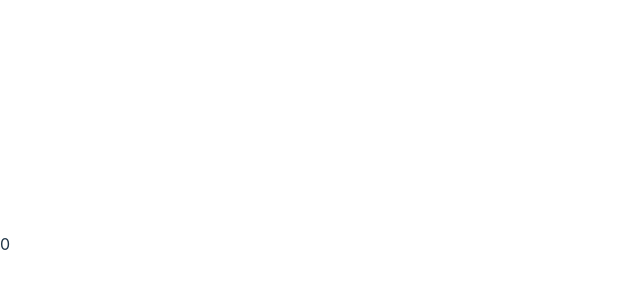
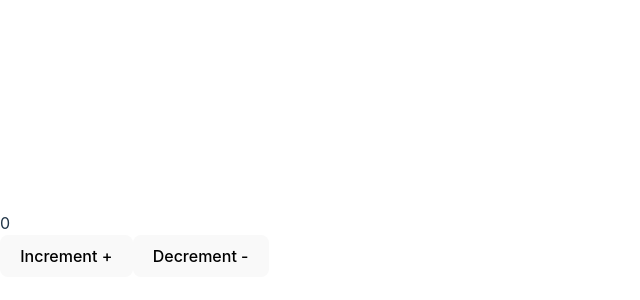
Before and after one commit to sandarudivyantha/react_redux_test_application_2, a React (Vite) app: page / in a window 1280 px wide. Shown: the part 156-456 px from the top of the page, without its empty margins (0-640 px from the left). Built offline with nearby package versions, Linux system fonts and the light colour scheme.

Commit message:
redux increment and decrement created

```diff
--- a/src/App.jsx
+++ b/src/App.jsx
@@ -1,11 +1,30 @@
-import { useSelector } from "react-redux";
+import { useDispatch, useSelector } from "react-redux";
 
 function App() {
   const number = useSelector((store) => store.number);
+  const dispatch = useDispatch();
 
   return (
     <>
-      <div>{number}</div>
+      <div>
+        {number}
+        <div>
+          <button
+            onClick={() => {
+              dispatch({ type: "increment", payload: 5 });
+            }}
+          >
+            Increment +
+          </button>
+          <button
+            onClick={() => {
+              dispatch({ type: "decrement", payload: 5 });
+            }}
+          >
+            Decrement -
+          </button>
+        </div>
+      </div>
     </>
   );
 }
--- /dev/null
+++ b/src/store/reducers/number.jsx
@@ -0,0 +1,14 @@
+const defaultState = {
+  number: 0,
+};
+
+const reducer = (state = defaultState, { type, payload }) => {
+  if (type === "increment") {
+    return { number: state.number + payload };
+  } else if (type === "decrement") {
+    return { number: state.number - payload };
+  }
+  return state;
+};
+
+export default reducer;
--- a/src/store/store.jsx
+++ b/src/store/store.jsx
@@ -1,15 +1,8 @@
 import { configureStore } from "@reduxjs/toolkit";
-
-const defaultState = {
-  number: 0,
-};
-
-const reducer = (state = defaultState, action) => {
-  return state;
-};
+import reducer from "./reducers/number";
 
 const store = configureStore({
-  reducer
+  reducer,
 });
 
 export default store;
```
